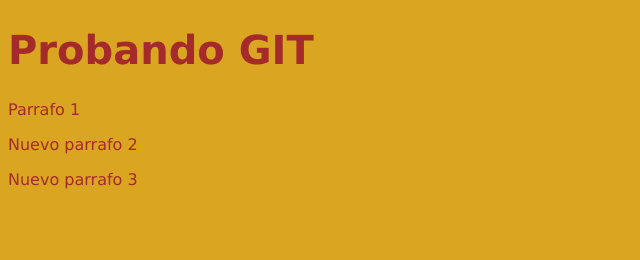
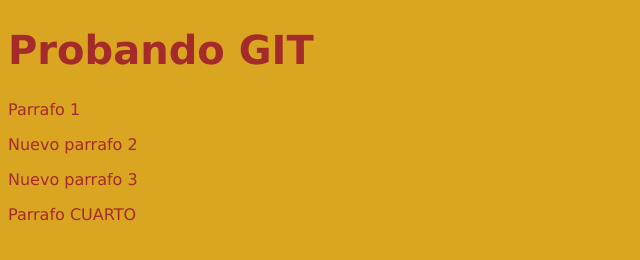
Before and after one commit to Wacheee/AprendiendoGit, a plain HTML site: page index.html in a window 1280 px wide. Shown: the whole page, without its empty margins (0-640 px from the left). Drawn offline with Linux system fonts and the light colour scheme.

Commit message:
Agregado cuarto parrafo

```diff
--- a/index.html
+++ b/index.html
@@ -16,5 +16,9 @@
   <p>Parrafo 1 </p>
   <p>Nuevo parrafo 2 </p>
   <p>Nuevo parrafo 3 </p>
+
+
+
+  <p> Parrafo CUARTO </p>
 </body>
 </html>
```
